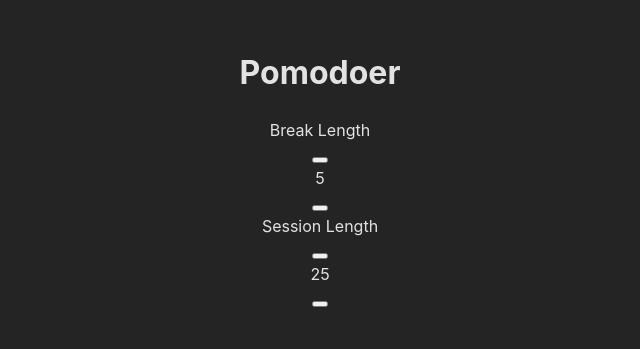
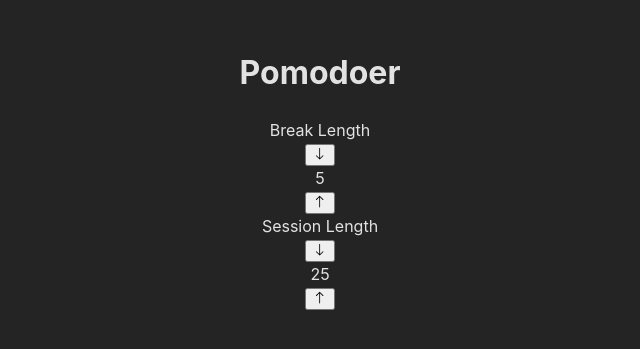
Before and after one commit to m-dennisgocong/Pomodoer, a React (Vite) app: page / in a window 1280 px wide. Shown: the part 231-580 px from the top of the page, without its empty margins (320-960 px from the left). Built offline with nearby package versions, Linux system fonts and the light colour scheme.

Commit message:
feat: add two react-icons arrow (up&down) and separate function for decrement and increment

```diff
--- a/src/components/setTimeLength.tsx
+++ b/src/components/setTimeLength.tsx
@@ -1,3 +1,4 @@
+import { BsArrowDown, BsArrowUp } from "react-icons/bs";
 export interface Props {
     name : string;
     time : number;
@@ -6,16 +7,28 @@ export interface Props {
 
 function setTimeLength({time, handleTimerLength, name} : Props){
 
-    function nameLabel(){
+    const nameLabel = () : string => {
         return name.charAt(0).toUpperCase() + name.slice(1) + " Length";
+    }
+
+    const increment = () : number => {
+        return handleTimerLength(name, time > 1 ? time - 1 : time);
+    }
+
+    const decrement = () : number => {
+        return handleTimerLength(name, time < 60 ? time + 1 : time);
     }
 
     return (
         <div className={`length-setting`}>
             <div id={`${name}-label`}>{`${nameLabel()}`}</div>
-            <button id={`${name}-decrement`} onClick={() => handleTimerLength(name, time - 1)}></button>
+            <button id={`${name}-decrement`} onClick={() => increment()}>
+                <BsArrowDown />
+            </button>
             <div id={`${name}-length`}>{time}</div>
-            <button id={`${name}-increment`} onClick={() => handleTimerLength(name, time + 1)}></button>
+            <button id={`${name}-increment`} onClick={() => decrement()}>
+                <BsArrowUp />
+            </button>
         </div>
     );
 }
```
